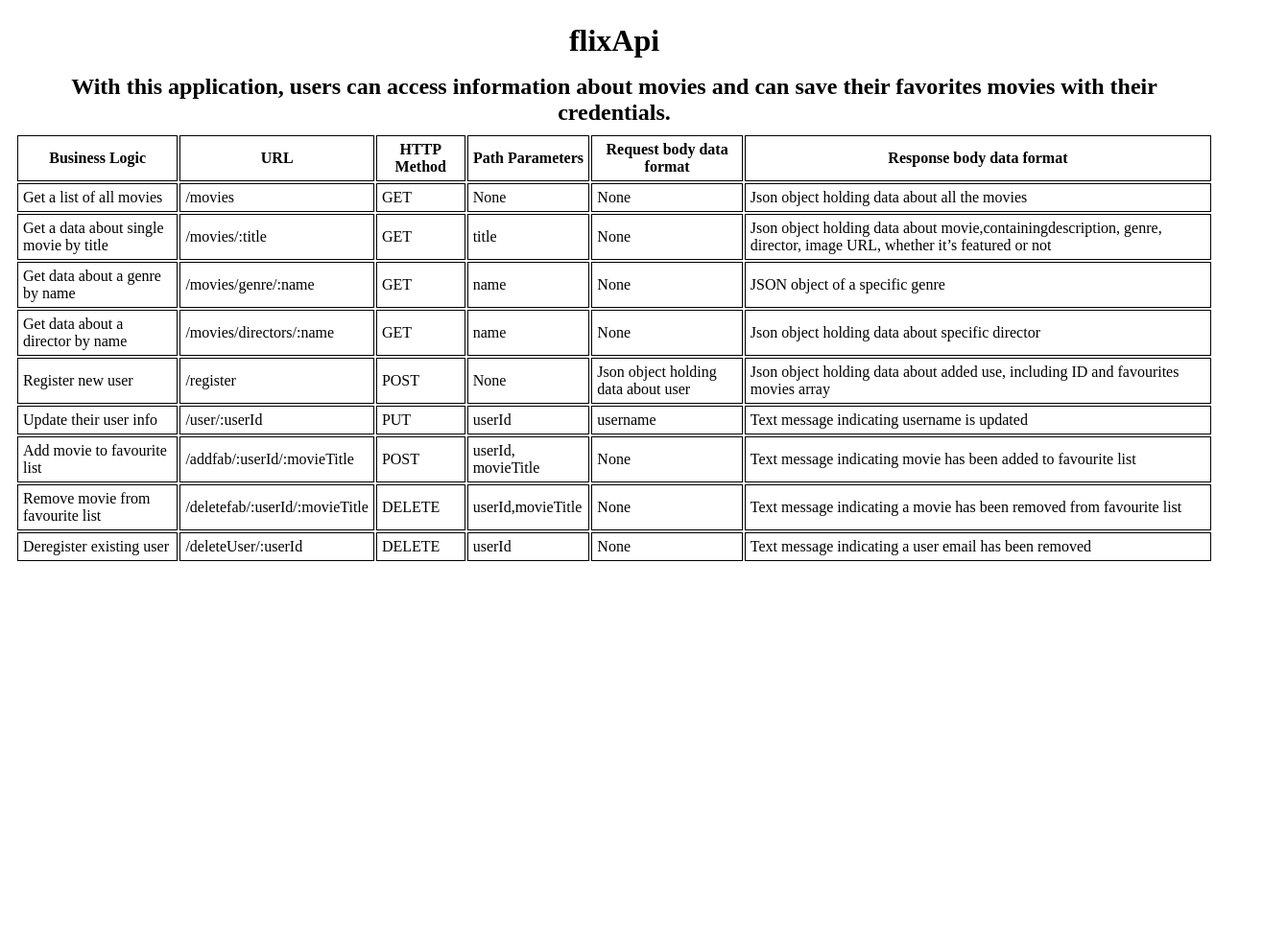
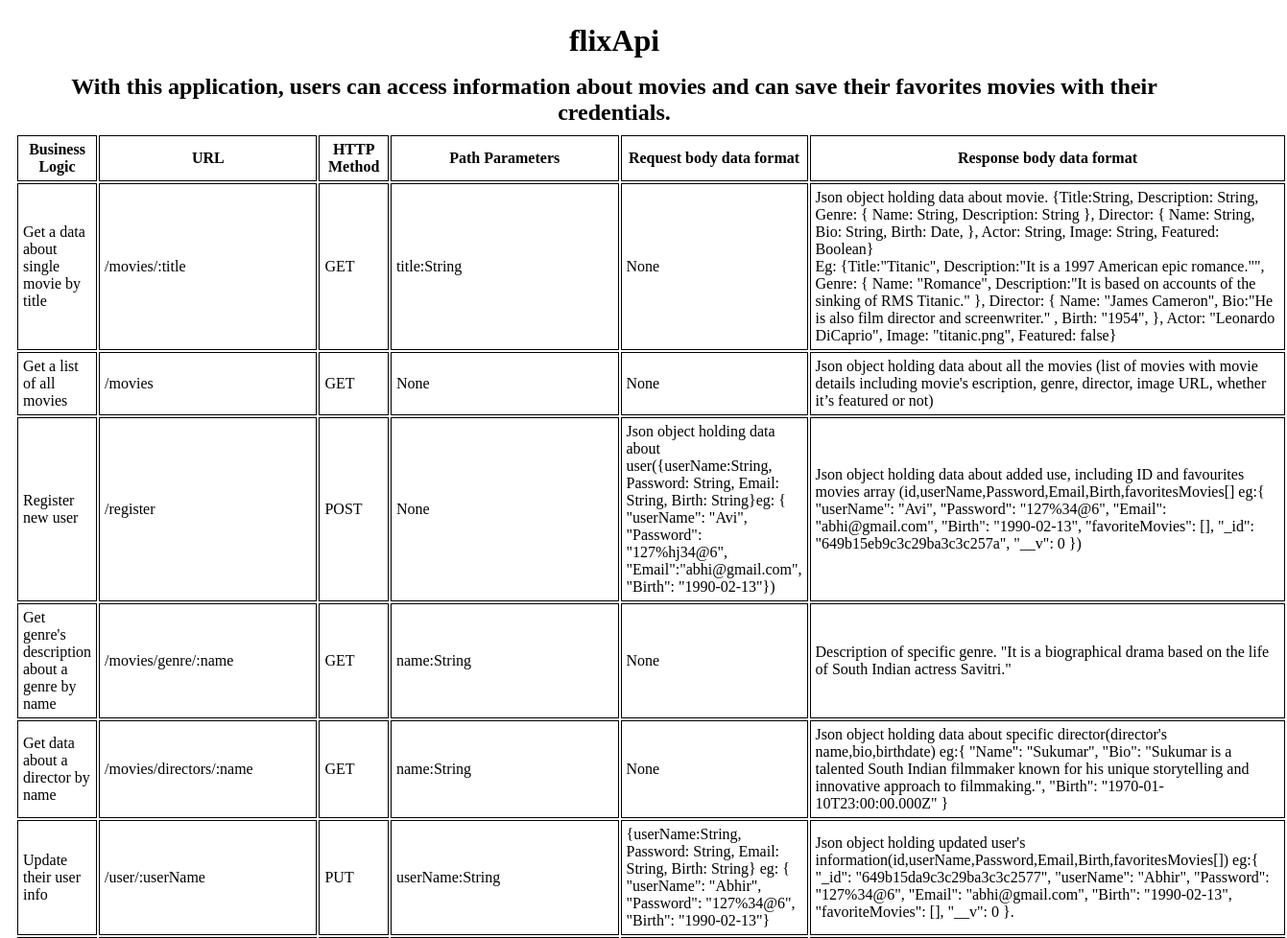
Before and after one commit to sanjushahgupta/flix-api, a website: page public/documentation.html in a window 1280 px wide. Shown: the top 978 px of the page at 96% size, 1341 px wide, since content can reach past the window. Before the commit the page ends 800 px from the top, so only its background shows below. Drawn offline with Linux system fonts and the light colour scheme; files that its build step writes are made by us from their sources.

Commit message:
feat: integrate mongoose with a REST API

```diff
--- a/log.txt
+++ b/log.txt
@@ -41,3 +41,6 @@
 ::1 - - [27/Jun/2023:15:22:07 +0000] "POST /user/sam HTTP/1.1" 404 148 "-" "PostmanRuntime/7.32.3"
 ::1 - - [27/Jun/2023:15:23:53 +0000] "POST /user/sam HTTP/1.1" 404 148 "-" "PostmanRuntime/7.32.3"
 ::1 - - [27/Jun/2023:15:24:21 +0000] "POST /user/sam HTTP/1.1" 404 148 "-" "PostmanRuntime/7.32.3"
+::1 - - [27/Jun/2023:15:52:02 +0000] "POST /user/sam HTTP/1.1" 404 148 "-" "PostmanRuntime/7.32.3"
+::1 - - [27/Jun/2023:17:00:49 +0000] "POST /user/ HTTP/1.1" 404 145 "-" "PostmanRuntime/7.32.3"
+::1 - - [27/Jun/2023:17:01:07 +0000] "POST /user/ HTTP/1.1" 404 145 "-" "PostmanRuntime/7.32.3"
--- a/public/documentation.html
+++ b/public/documentation.html
@@ -5,7 +5,7 @@
     <meta charset="UTF-8">
     <meta name="viewport" content="width=device-width, initial-scale=1.0">
     <title>documentation.html</title>
-    <link rel="stylesheet" type="text/css" href="style.css">
+    <link rel="stylesheet" type="text/css" href="styles/style.css">
 </head>
 
 <body>
@@ -25,78 +25,174 @@
         </tr>
 
         <tr>
+            <td>Get a data about single movie by title</td>
+            <td>/movies/:title</td>
+            <td>GET</td>
+            <td>title:String</td>
+            <td>None</td>
+            <td>Json object holding data about movie.
+                {Title:String,
+                Description: String,
+                Genre: {
+                Name: String,
+                Description: String
+                },
+                Director: {
+                Name: String,
+                Bio: String,
+                Birth: Date,
+                },
+                Actor: String,
+                Image: String,
+                Featured: Boolean}<br>
+                Eg: {Title:"Titanic",
+                Description:"It is a 1997 American epic romance."",
+                Genre: {
+                Name: "Romance",
+                Description:"It is based on accounts of the sinking of RMS Titanic."
+                },
+                Director: {
+                Name: "James Cameron",
+                Bio:"He is also film director and screenwriter." ,
+                Birth: "1954",
+                },
+                Actor: "Leonardo DiCaprio",
+                Image: "titanic.png",
+                Featured: false}
+
+            </td>
+        </tr>
+
+        <tr>
             <td>Get a list of all movies</td>
             <td>/movies</td>
             <td>GET</td>
             <td>None</td>
             <td>None</td>
-            <td>Json object holding data about all the movies</td>
-        </tr>
-        <tr>
-            <td>Get a data about single movie by title</td>
-            <td>/movies/:title</td>
-            <td>GET</td>
-            <td>title</td>
-            <td>None</td>
-            <td>Json object holding data about movie,containingdescription, genre, director, image URL, whether it’s
-                featured or not </td>
-        </tr>
-        <tr>
-            <td>Get data about a genre by name</td>
-            <td>/movies/genre/:name</td>
-            <td>GET</td>
-            <td>name</td>
-            <td>None</td>
-            <td>JSON object of a specific genre</td>
-        </tr>
-        <tr>
-            <td>Get data about a director by name</td>
-            <td>/movies/directors/:name</td>
-            <td>GET</td>
-            <td>name</td>
-            <td>None</td>
-            <td>Json object holding data about specific director</td>
-
+            <td>Json object holding data about all the movies
+                (list of movies with movie details including movie's escription, genre, director, image URL, whether
+                it’s
+                featured or not)</td>
         </tr>
         <tr>
             <td>Register new user</td>
             <td>/register</td>
             <td>POST</td>
             <td>None</td>
-            <td>Json object holding data about user</td>
-            <td>Json object holding data about added use, including ID and favourites movies array</td>
+            <td>Json object holding data about user({userName:String,
+                Password: String,
+                Email: String,
+                Birth: String}eg:
+                { "userName": "Avi", "Password": "127%hj34@6", "Email":"abhi@gmail.com", "Birth": "1990-02-13"})</td>
+            <td>Json object holding data about added use, including ID and favourites movies array
+                (id,userName,Password,Email,Birth,favoritesMovies[]
+                eg:{
+                "userName": "Avi",
+                "Password": "127%34@6",
+                "Email": "abhi@gmail.com",
+                "Birth": "1990-02-13",
+                "favoriteMovies": [],
+                "_id": "649b15eb9c3c29ba3c3c257a",
+                "__v": 0
+                })
+            </td>
         </tr>
         <tr>
+            <td>Get genre's description about a genre by name</td>
+            <td>/movies/genre/:name</td>
+            <td>GET</td>
+            <td>name:String</td>
+            <td>None</td>
+            <td>Description of specific genre.
+                "It is a biographical drama based on the life of South Indian actress Savitri."</td>
+        </tr>
+        <tr>
+            <td>Get data about a director by name</td>
+            <td>/movies/directors/:name</td>
+            <td>GET</td>
+            <td>name:String</td>
+            <td>None</td>
+            <td>Json object holding data about specific director(director's name,bio,birthdate)
+                eg:{
+                "Name": "Sukumar",
+                "Bio": "Sukumar is a talented South Indian filmmaker known for his unique storytelling and innovative
+                approach to filmmaking.",
+                "Birth": "1970-01-10T23:00:00.000Z"
+                }
+            </td>
+        </tr>
+
+        <tr>
             <td>Update their user info</td>
-            <td>/user/:userId</td>
+            <td>/user/:userName</td>
             <td>PUT</td>
-            <td>userId</td>
-            <td>username</td>
-            <td>Text message indicating username is updated</td>
+            <td>userName:String</td>
+            <td>{userName:String,
+                Password: String,
+                Email: String,
+                Birth: String}
+                eg: { "userName": "Abhir", "Password": "127%34@6", "Birth": "1990-02-13"}</td>
+            <td>Json object holding updated user's information(id,userName,Password,Email,Birth,favoritesMovies[])
+                eg:{
+                "_id": "649b15da9c3c29ba3c3c2577",
+                "userName": "Abhir",
+                "Password": "127%34@6",
+                "Email": "abhi@gmail.com",
+                "Birth": "1990-02-13",
+                "favoriteMovies": [],
+                "__v": 0
+                }.</td>
         </tr>
         <tr>
             <td>Add movie to favourite list</td>
-            <td>/addfab/:userId/:movieTitle</td>
+            <td>/addfab/:userName/:movieTitle</td>
             <td>POST</td>
-            <td>userId, movieTitle</td>
+            <td>userName:String, movieTitle:String</td>
             <td>None</td>
-            <td>Text message indicating movie has been added to favourite list</td>
+            <td>User's json object with new movie added(id,userName,Password,Email,Birth,favoritesMovies[ref:newMovie])
+                eg: {
+                "_id": "649990b8cfb9285bf3b0840a",
+                "userName": "Abhir",
+                "Password": "127%34@6",
+                "Email": "abhi@gmail.com",
+                "Birth": "1990-02-13",
+                "favoriteMovies": [
+                "64996bafcfb9285bf3b083fb",
+                "64996967cfb9285bf3b083f8",
+                "649969afcfb9285bf3b083fa"
+                ]
+                }
+            </td>
         </tr>
         <tr>
             <td>Remove movie from favourite list</td>
-            <td>/deletefab/:userId/:movieTitle</td>
+            <td>/deletefab/:userName/:movieTitle</td>
             <td>DELETE</td>
-            <td>userId,movieTitle</td>
+            <td>userName:String,movieTitle:String</td>
             <td>None</td>
-            <td>Text message indicating a movie has been removed from favourite list </td>
+            <td>User's json object without requested
+                movie i.e(id,userName,Password,Email,Birth,favoritesMovies[ref])
+                {
+                "_id": "649990b8cfb9285bf3b0840a",
+                "userName": "Abhir",
+                "Password": "127%34@6",
+                "Email": "abhi@gmail.com",
+                "Birth": "1990-02-13",
+                "favoriteMovies": [
+                "64996bafcfb9285bf3b083fb",
+                "64996967cfb9285bf3b083f8"
+                ]
+                }</td>
         </tr>
         <tr>
             <td>Deregister existing user</td>
-            <td>/deleteUser/:userId</td>
+            <td>/deleteUser/:userName</td>
             <td>DELETE</td>
-            <td>userId</td>
+            <td>userName:String</td>
             <td>None</td>
-            <td>Text message indicating a user email has been removed</td>
+            <td>Text message indicating a requested account has been removed.
+                eg: Account deleted.
+            </td>
         </tr>
 
     </table>
```
Also changed, not shown: index.js (+54 -48 lines), models.js (+6 -1 lines), styles/style.css (renamed from public/style.css).
